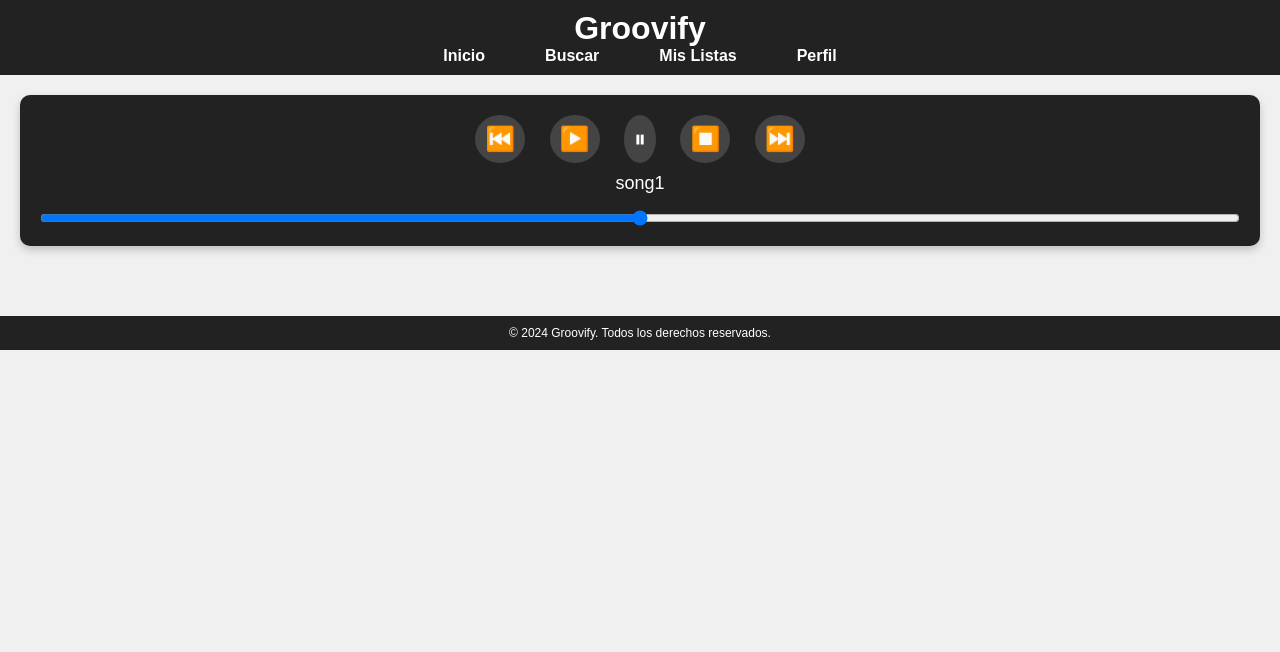
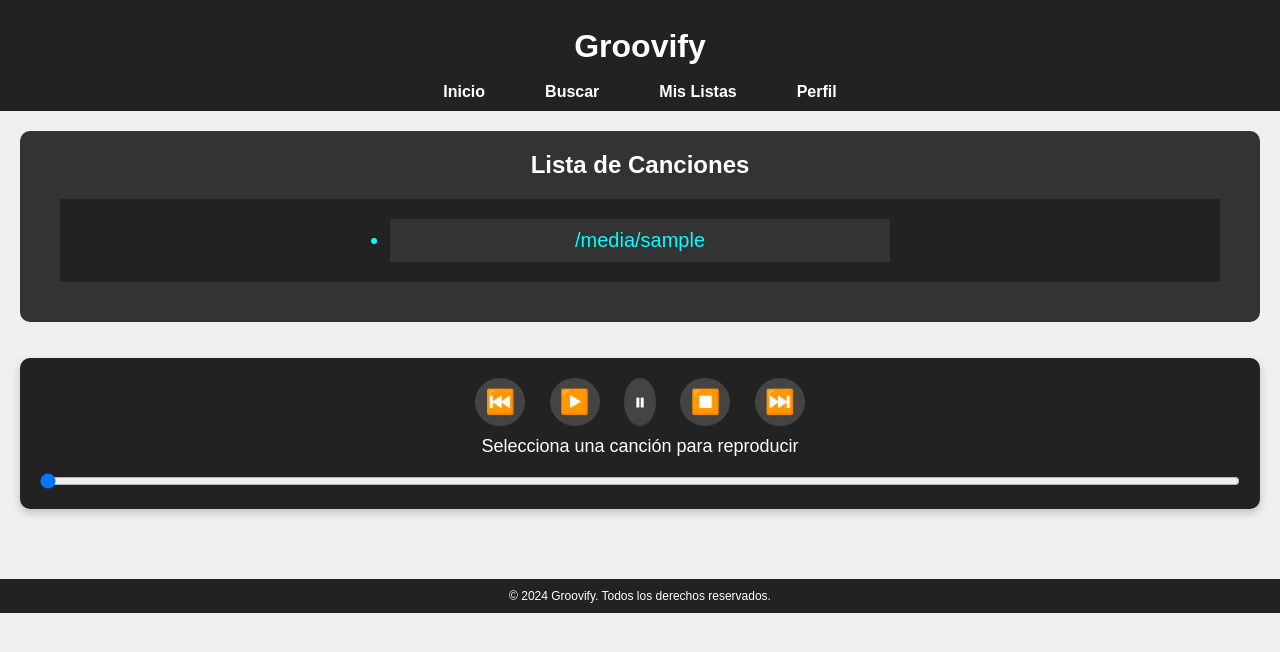
Before and after one commit to EzequielDiaz00/PROGRAMACION_III, a Django app: template groovify/main/templates/web/home_user.html in a window 1280 px wide. Shown: the top 652 px of the page. Run offline with Django 5.2, Linux system fonts and the light colour scheme; the template is opened without the code that fills it: most values are stand-ins (such as "Sample title", 1, 10 or a date in 2020).

Commit message:
Parcial_III

```diff
--- a/groovify/main/static/css/css2.css
+++ b/groovify/main/static/css/css2.css
@@ -127,6 +127,36 @@ main {
   font-size: 18px;
 }
 
+.featured-song {
+  text-align: center;
+  padding: 20px;
+  background-color: #333;
+  color: white;
+  border-radius: 10px;
+}
+
+.song-list {
+  margin: 20px;
+  background-color: #222;
+  padding: 10px;
+}
+
+.song-item:hover {
+  color: #222;
+  background-color: cyan;
+}
+
+.song-item {
+  padding: 10px;
+  font-size: 20px;
+  margin: 10px;
+  color: cyan;
+  background-color: #333;
+  width: 500px;
+  margin-left: auto;
+  margin-right: auto;
+}
+
 .progress-bar {
   width: 100%;
   margin-top: 10px;
--- a/groovify/main/static/js/dashboardUser.js
+++ b/groovify/main/static/js/dashboardUser.js
@@ -1,27 +1,36 @@
 // Variables globales
-let currentIndex = 0; // Índice de la canción actual
-const audio = new Audio(playlist[currentIndex]); // Inicializa el reproductor con la primera canción
+let currentIndex = 0;
+const audio = new Audio();
 const progressBar = document.getElementById('progressbarSong');
 const songInfo = document.getElementById('song_info');
 
 // Actualiza la información de la canción
-function updateSongInfo() {
-  const songName = playlist[currentIndex].split('/').pop(); // Obtiene el nombre del archivo
+function updateSongInfo(index) {
+  const songName = playlist[index].split('/').pop();
   songInfo.innerHTML = `<p>${decodeURIComponent(songName.replace('.mp3', ''))}</p>`;
 }
 
 // Reproduce la canción actual
 function playSong() {
   audio.play();
-  updateSongInfo();
+  updateSongInfo(currentIndex);
 }
+
+// Cambia la canción al hacer clic en una de la lista
+document.querySelectorAll('.song-item').forEach((item, index) => {
+  item.addEventListener('click', () => {
+    currentIndex = index; // Actualiza el índice
+    audio.src = playlist[currentIndex];
+    playSong();
+  });
+});
 
 // Pausa la canción
 function pauseSong() {
   audio.pause();
 }
 
-// Detiene la canción y reinicia el tiempo
+// Detiene la canción
 function stopSong() {
   audio.pause();
   audio.currentTime = 0;
@@ -29,34 +38,30 @@ function stopSong() {
 
 // Avanza a la siguiente canción
 function skipSong() {
-  currentIndex = (currentIndex + 1) % playlist.length; // Incrementa el índice con reinicio
+  currentIndex = (currentIndex + 1) % playlist.length;
   audio.src = playlist[currentIndex];
   playSong();
 }
 
 // Retrocede a la canción anterior
 function backSong() {
-  currentIndex = (currentIndex - 1 + playlist.length) % playlist.length; // Decrementa el índice con reinicio
+  currentIndex = (currentIndex - 1 + playlist.length) % playlist.length;
   audio.src = playlist[currentIndex];
   playSong();
 }
 
-// Sincroniza la barra de progreso
+// Actualiza la barra de progreso
 audio.ontimeupdate = () => {
   progressBar.value = (audio.currentTime / audio.duration) * 100;
 };
 
-// Permite cambiar manualmente la posición
 progressBar.addEventListener('input', (e) => {
   audio.currentTime = (e.target.value / 100) * audio.duration;
 });
 
-// Configura los eventos de los controles
+// Controles
 document.getElementById('player_play').addEventListener('click', playSong);
 document.getElementById('player_pause').addEventListener('click', pauseSong);
 document.getElementById('player_stop').addEventListener('click', stopSong);
 document.getElementById('player_skip').addEventListener('click', skipSong);
 document.getElementById('player_back').addEventListener('click', backSong);
-
-// Inicializa la información de la primera canción
-updateSongInfo();
--- a/groovify/main/templates/web/home_user.html
+++ b/groovify/main/templates/web/home_user.html
@@ -11,7 +11,9 @@
   <!-- Barra de navegación -->
   <header class="navbar">
     <div class="logo">
+      <br>
       <h1>Groovify</h1>
+      <br>
     </div>
     <nav>
       <ul>
@@ -23,8 +25,21 @@
     </nav>
   </header>
 
-  <!-- Reproductor -->
+  <!-- Sección principal -->
   <main>
+    <section class="featured-song">
+      <h2>Lista de Canciones</h2>
+      <ul class="song-list">
+        {% for file in audio_files %}
+          <li class="song-item" data-file="{% static 'audio/' %}{{ file }}">
+            {{ file|slice:":-4" }} <!-- Muestra el nombre sin la extensión -->
+          </li>
+        {% endfor %}
+      </ul>
+    </section>
+    <br>
+    <br>
+    <!-- Reproductor -->
     <section id="player" class="player">
       <div id="player_controls" class="player-controls">
         <button id="player_back">⏮️</button>
@@ -34,23 +49,21 @@
         <button id="player_skip">⏭️</button>
       </div>
       <div id="song_info" class="song-info">
-        <p>Nombre de la Canción - Artista</p>
+        <p>Selecciona una canción para reproducir</p>
       </div>
-      <input id="progressbarSong" type="range" min="0" max="100" value="50" class="progress-bar">
+      <input id="progressbarSong" type="range" min="0" max="100" value="0" class="progress-bar">
     </section>
   </main>
 
-  <!-- Carga la lista de canciones y el script del reproductor -->
+  <!-- Script -->
   <script>
-    const playlist = [
-      "{% static 'audio/song1.mp3' %}",
-      "{% static 'audio/song2.mp3' %}",
-      "{% static 'audio/song3.mp3' %}"
-    ];
+    const playlist = [];
+    document.querySelectorAll('.song-item').forEach(item => {
+      playlist.push(item.dataset.file); // Agrega las rutas a la lista de reproducción
+    });
   </script>
   <script src="{% static 'js/dashboardUser.js' %}"></script>
 
-  <!-- Pie de página -->
   <footer>
     <p>&copy; 2024 Groovify. Todos los derechos reservados.</p>
   </footer>
```
Also changed, not shown: 10 other files.
